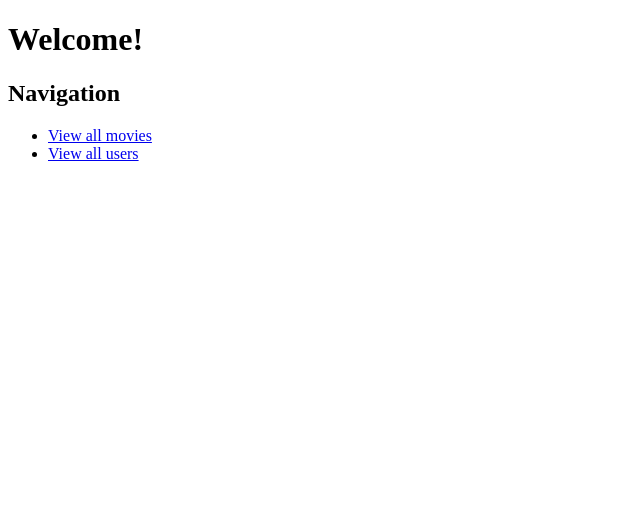
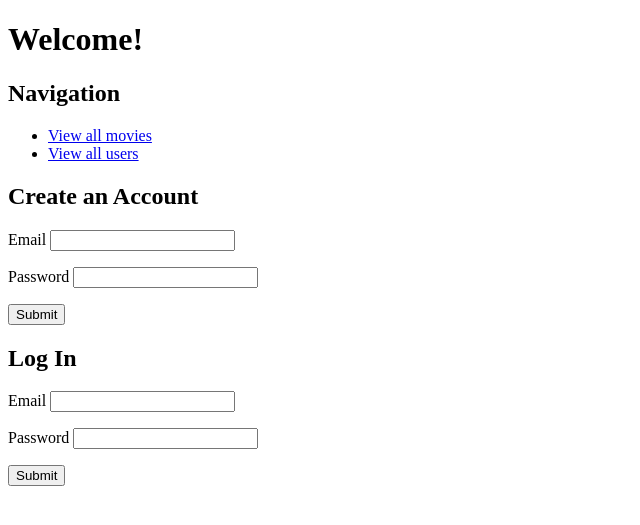
Before and after one commit to SuelenKarbivnychyy/Movie-Ratings-App, a Flask app: page / in a window 1280 px wide. Shown: the top 525 px of the page, without its empty margins (0-640 px from the left). Run offline with Flask 2, Linux system fonts and the light colour scheme.

Commit message:
done part 4, started further study

```diff
--- a/server.py
+++ b/server.py
@@ -35,6 +35,68 @@ def show_movie(movie_id):
 
     return render_template("movie_details.html", movie = movie)
 
+@app.route("/users")
+def all_users():
+    """View all users."""
+
+    users = crud.show_users()
+
+    return render_template("all_users.html", users=users)
+
+@app.route("/users", methods=["POST"])
+def register_user():
+    """Create a new user."""
+
+    email = request.form["email"]
+    password = request.form["password"]
+
+    if crud.get_user_by_email(email) == None:
+        new_user = crud.create_user(email, password)
+        db.session.add(new_user)
+        db.session.commit()
+        flash("Success! You can now log in!")
+    else:
+        flash("You can't create an account with that email, account already exists")
+
+    return redirect("/")
+
+@app.route("/users/<user_id>")
+def show_user(user_id):
+    """Show details on a particular user."""
+
+    user = crud.get_user_by_id(user_id)
+
+    return render_template("user_details.html", user = user)
+
+@app.route("/login", methods=["POST"])
+def login():
+    """Log in a user."""
+
+    email = request.form["email"]
+    password = request.form["password"]
+
+    user = crud.get_user_by_email(email)
+
+    if user == None or user.password != password:
+        flash("Login unsuccessful! Please try again.")
+        return redirect("/")
+    else:
+        session['user'] = user.user_id
+        flash("Logged in!")
+        return redirect("/movies")
+
+@app.route("/movie/<movie_id>/ratings", methods=["POST"])
+def create_rating(movie_id):
+    """Create a rating for a movie."""
+    user = crud.get_user_by_id(session["user"])
+    movie = crud.get_movie_by_id(movie_id)
+    rating = int(request.form["rating"])
+
+    new_rating = crud.create_rating(user, movie , rating)
+    db.session.add(new_rating)
+    db.session.commit()
+
+    return redirect("/movies")
 
 if __name__ == "__main__":
     connect_to_db(app)
--- a/templates/base.html
+++ b/templates/base.html
@@ -10,6 +10,12 @@
     {% block head %}{% endblock %}
   </head>
   <body>
+    {% for msg in get_flashed_messages() %}
+      <p class="flash-msg">
+        {{ msg }}
+      </p>
+    {% endfor %}
+
     {% block body %}{% endblock %}
 
     {% block after_body %}{% endblock %}
--- a/templates/homepage.html
+++ b/templates/homepage.html
@@ -9,4 +9,34 @@
     <li><a href="/movies">View all movies</a></li>
     <li><a href="/users">View all users</a></li>
   </ul>
+
+  <h2>Create an Account</h2>
+  <form action="/users" method="POST">
+    <p>
+      Email <input type="text" name="email">
+    </p>
+
+    <p>
+      Password <input type="password" name="password">
+    </p>
+
+    <p>
+      <input type="submit">
+    </p>
+  </form>
+
+  <h2>Log In</h2>
+  <form action="/login" method="POST">
+    <p>
+      Email <input type="text" name="email">
+    </p>
+
+    <p>
+      Password <input type="password" name="password">
+    </p>
+
+    <p>
+      <input type="submit">
+    </p>
+  </form>
 {% endblock %}
```
Also changed, not shown: crud.py (+17 -0 lines), templates/all_users.html (added, +14 -0 lines), templates/movie_details.html (+18 -0 lines), templates/user_details.html (added, +12 -0 lines).
